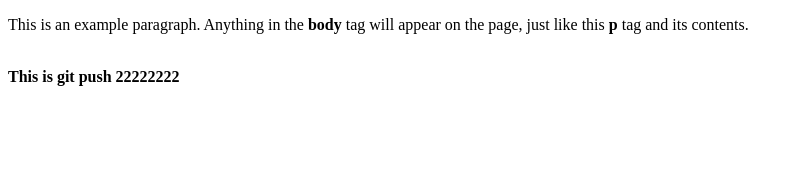
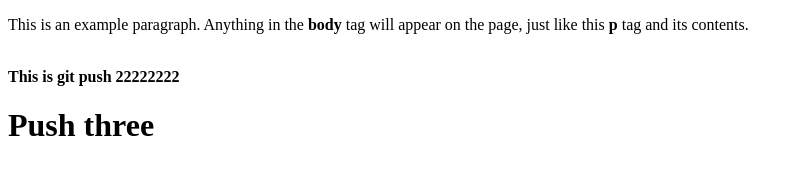
Before and after one commit to freemundo/bollox, a plain HTML site: page index.html in a window 1280 px wide. Shown: the whole page, without its empty margins (0-800 px from the left). Drawn offline with Linux system fonts and the light colour scheme.

Commit message:
3rd push

```diff
--- a/index.html
+++ b/index.html
@@ -7,5 +7,7 @@
     <p>This is an example paragraph. Anything in the <strong>body</strong> tag will appear on the page, just like this <strong>p</strong> tag and its contents.</p>
     <br>
     <strong> This is git push 22222222</strong>
+    <BR>
+      <h1>Push three</h1>
   </body>
 </html>
```
